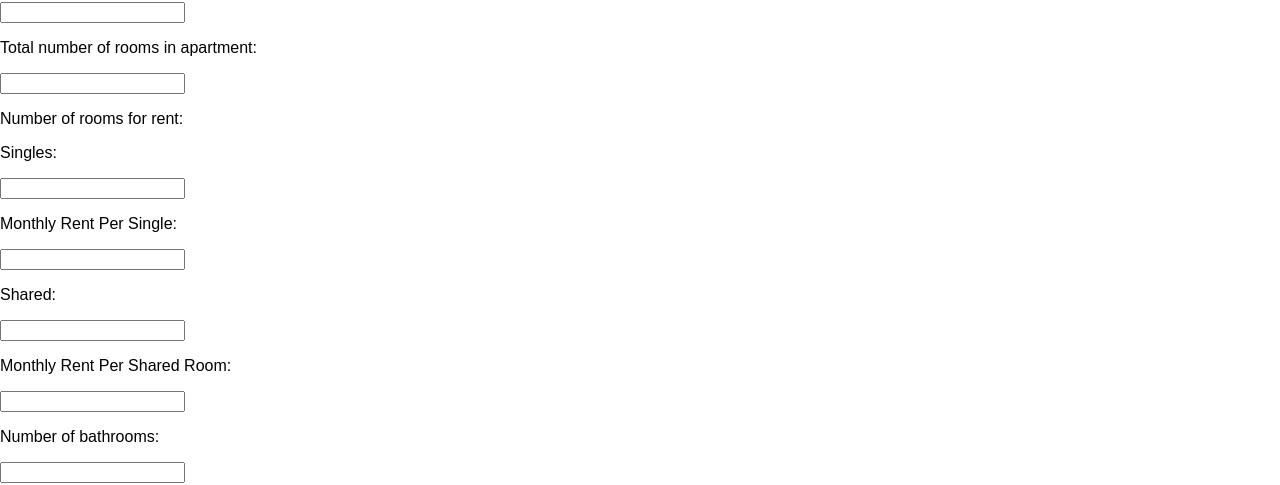
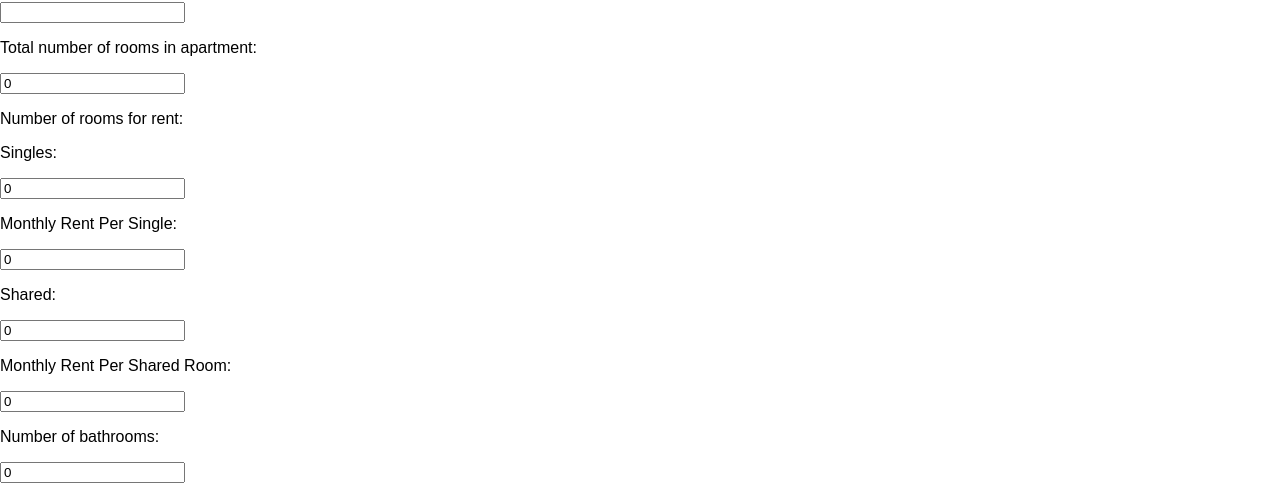
Before and after one commit to googleinterns/step120-2020, a React (Create React App) app: page /makeListing in a window 1280 px wide. Shown: the part 323-808 px from the top of the page. Built offline with nearby package versions, Linux system fonts and the light colour scheme.

Commit message:
Add defaultValue prop to InputField per PR

```diff
--- a/src/MakeListingDisplay/components/InputField.jsx
+++ b/src/MakeListingDisplay/components/InputField.jsx
@@ -3,11 +3,11 @@ import React from 'react';
 /** Functional Component that creates an input field. Takes in a fieldName and fieldType as props
 to fill in the name and type attributes of the input element, respectively*/
 function InputField(props) {
-    const min = (props.fieldType === "number") ? "0" : null;
+    const defaultValue = (props.fieldType === "number") ? "0" : null;
     return (
         <div>
             <p>{props.fieldHeader}</p>
-            <input name={props.fieldName} type={props.fieldType} min={min} step={props.fieldStep} required/>
+            <input name={props.fieldName} type={props.fieldType} min={defaultValue} defaultValue={defaultValue} step={props.fieldStep} required/>
         </div>
     );
 }
--- a/src/MakeListingDisplay/components/MakeListingDisplay.jsx
+++ b/src/MakeListingDisplay/components/MakeListingDisplay.jsx
@@ -19,7 +19,7 @@ class MakeListingDisplay extends Component {
 
                     <p>Number of rooms for rent:</p>
                     <div id="singleInfo">
-                        <InputField fieldHeader="Singles:" fieldName="numSingles" fieldType="number" />
+                        <InputField fieldHeader="Singles:" fieldName="numSingles" fieldType="number"/>
                         <InputField fieldHeader="Monthly Rent Per Single:" fieldName="singlePrice" fieldType="number" fieldStep="0.01"/>
                     </div>
                     <div id="sharedInfo">
```
